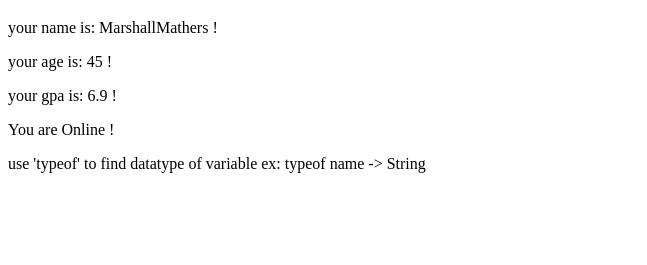
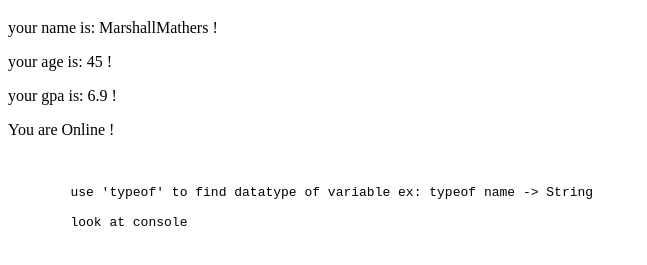
Before and after one commit to CodeMarshall21/Javascript-Practise, a plain HTML site: page BroCode/A2_Variables/index.html in a window 1280 px wide. Shown: the part 61-326 px from the top of the page, without its empty margins (0-647 px from the left). Drawn offline with Linux system fonts and the light colour scheme.

Commit message:
Variables

```diff
--- a/BroCode/A2_Variables/index.html
+++ b/BroCode/A2_Variables/index.html
@@ -22,6 +22,12 @@
 
     </p>
 
+    <pre>
+        <br>
+        use 'typeof' to find datatype of variable ex: typeof name -> String
+
+        look at console
+    </pre>
 
     <script src = "index.js"></script>
 </body>
--- a/BroCode/A2_Variables/index.js
+++ b/BroCode/A2_Variables/index.js
@@ -6,12 +6,17 @@ let age = 45;                   //Number
 let gpa = 6.9;                  //Float
 let online = true;              //Boolean
 
+console.log(`typeof name -> `+typeof name);
+console.log(`typeof age -> `+typeof age);
+console.log(`typeof gpa -> `+typeof gpa);
+console.log(`typeof online -> `+typeof online);
+
 
 document.getElementById("h1").textContent = `Hi ${name} !`
 document.getElementById("p1").textContent = `your name is:  ${name} !`
 document.getElementById("p2").textContent = `your age is:  ${age} !`
 document.getElementById("p3").textContent = `your gpa is:  ${gpa} !`
-document.write("use 'typeof' to find datatype of variable ex: typeof name -> String");
+
 
 if(online){
     document.getElementById("p4").textContent = `You are Online !`
```
